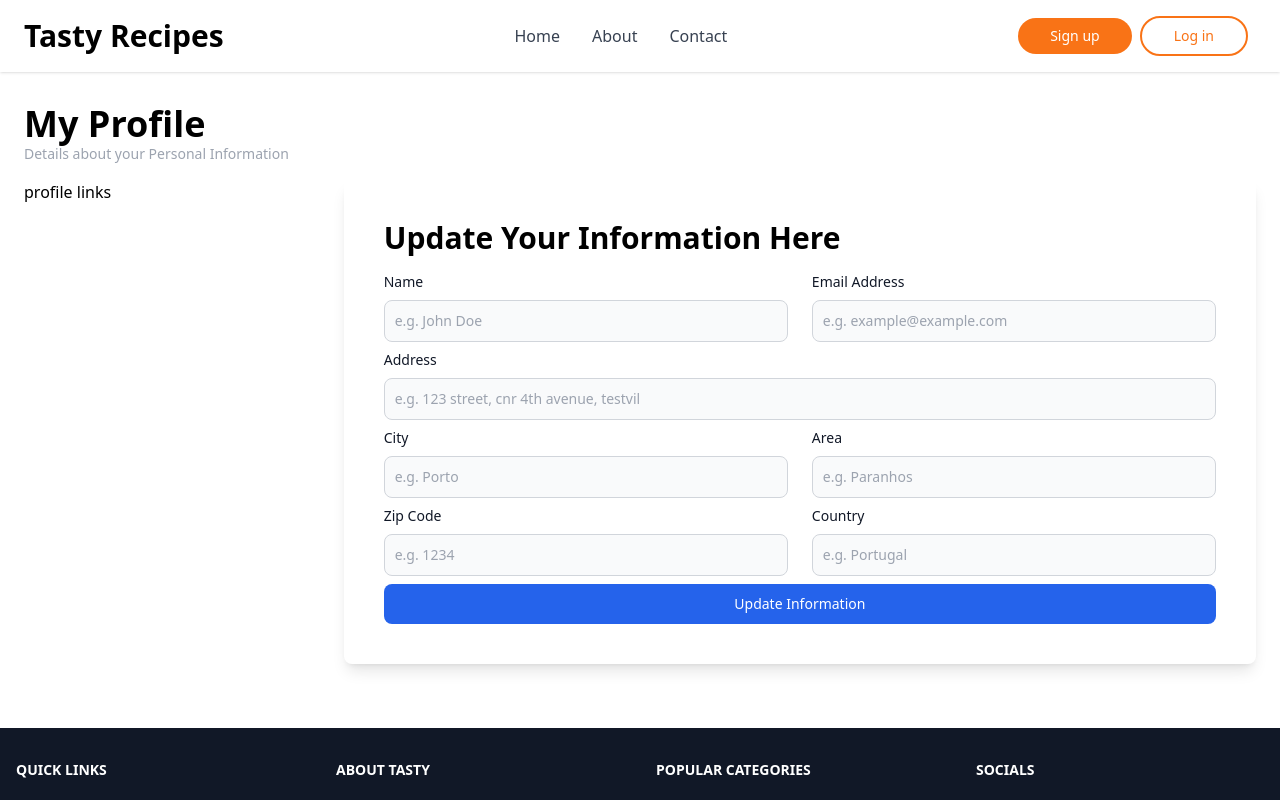
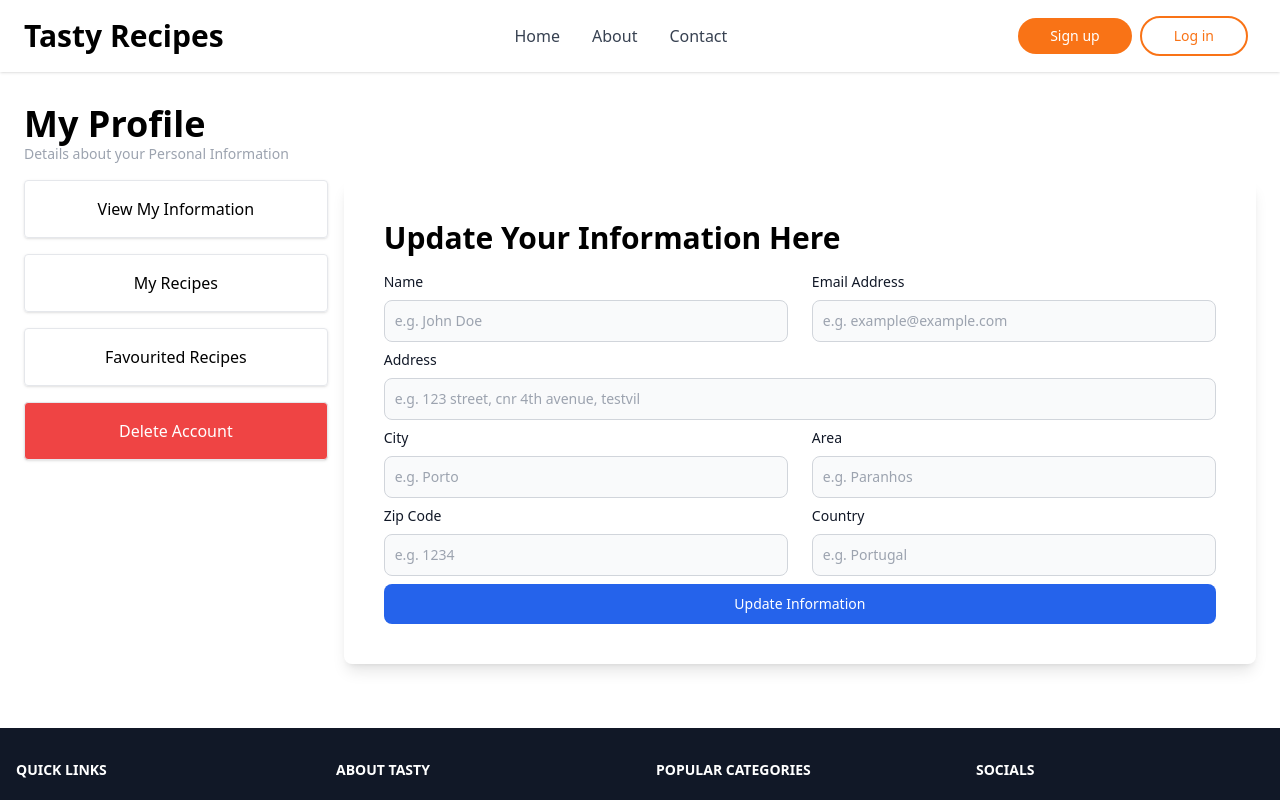
Before and after one commit to Jon-Felipe/Tasty-React, a React (Vite) app: page /profile in a window 1280 px wide. Shown: the top 800 px of the page. Built offline with nearby package versions, Linux system fonts and the light colour scheme.

Commit message:
created profile link buttons

```diff
--- a/src/pages/Profile.tsx
+++ b/src/pages/Profile.tsx
@@ -13,8 +13,19 @@ const Profile = (props: Props) => {
         Details about your Personal Information
       </p>
       <div className='flex flex-col md:flex-row gap-4 mt-2 md:mt-4'>
-        <section className='basis-1/4'>
-          <p>profile links</p>
+        <section className='basis-1/4 flex flex-col gap-y-4'>
+          <button className='block border p-4 shadow rounded'>
+            View My Information
+          </button>
+          <button className='block border p-4 shadow rounded'>
+            My Recipes
+          </button>
+          <button className='block border p-4 shadow rounded'>
+            Favourited Recipes
+          </button>
+          <button className='block border p-4 shadow rounded bg-red-500 text-white'>
+            Delete Account
+          </button>
         </section>
         <UpdateProfileForm />
       </div>
```
